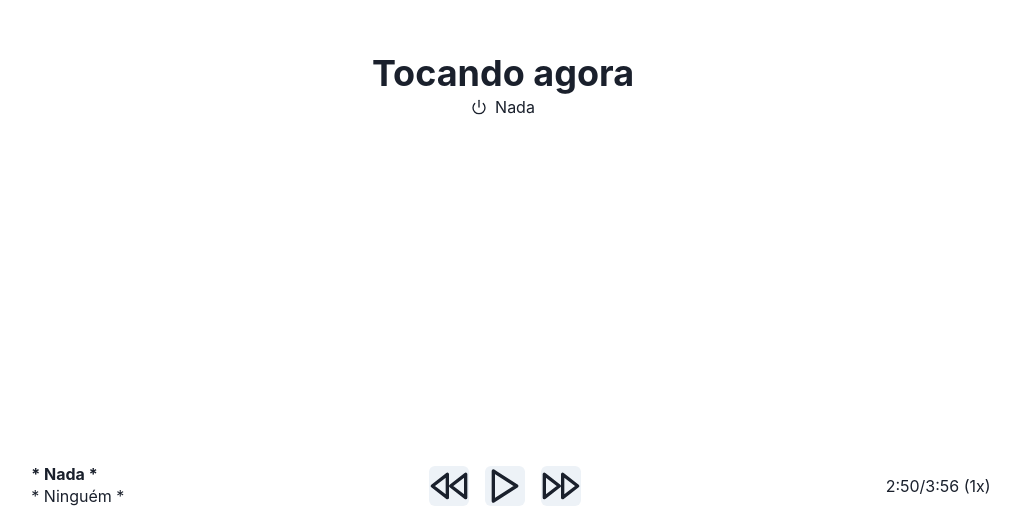
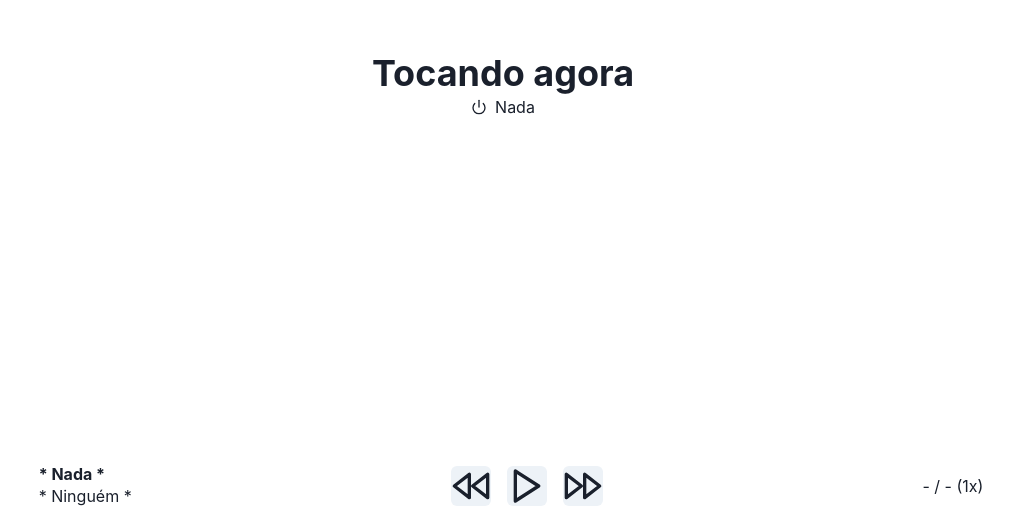
Before and after one commit to lucasew/podcastr-tds, a React (Create React App) app in the folder frontend/: page /now-playing in a window 1280 px wide. Shown: the part 292-800 px from the top of the page, without its empty margins (137-1157 px from the left). Built offline with nearby package versions, Linux system fonts and the light colour scheme.

Commit message:
play e botões funcionando
Signed-off-by: lucasew <lucas59356@gmail.com>

```diff
--- a/frontend/src/components/Player.tsx
+++ b/frontend/src/components/Player.tsx
@@ -1,22 +1,44 @@
 import { IconButton } from "@chakra-ui/button";
 import { Box, Flex, Heading } from "@chakra-ui/layout";
 import { Image, Text } from "@chakra-ui/react";
-import { useMemo } from "react";
-import { FiFastForward, FiPlay, FiRewind } from "react-icons/fi";
+import { decode } from 'he';
+import { useEffect, useMemo, useState } from "react";
+import { FiFastForward, FiPlay, FiRewind, FiPause } from "react-icons/fi";
 import { useNavigate } from "react-router-dom";
+import nop from "../hooks/nop";
 import { usePlayerState } from "../hooks/PlayerContext";
-import { decode } from 'he'
+import numberToTimeExpression from "./numberToTimeExpression";
 
 export default function PlayerComponent() {
   const playerState = usePlayerState()
   const playerEpisode = playerState?.episode.data
+  const [intervalTick, setIntervalTick] = useState(0)
+  useEffect(() => {
+    const interval = setInterval(() => {
+      console.log('tick')
+      setIntervalTick(i => i + 1)
+    }, 1000)
+    return () => clearInterval(interval)
+  }, [])
   const playerPercent = useMemo(() => {
+    nop(intervalTick)
     if (!playerEpisode) return 0
-    const rawPercentage = playerState.position / playerEpisode.duration
-    return rawPercentage > 100 ? 100 : rawPercentage
-  }, [playerState, playerEpisode])
+    if (!playerState.player.current) return 0
+    if (isNaN(playerState.player.current.duration)) return 0
+    const currentTime = playerState.player.current.currentTime
+    const size = playerState.player.current.duration
+    return currentTime / size
+  }, [intervalTick, playerEpisode, playerState?.player])
   const pos = Array(100).fill(true, 0, playerPercent).fill(false, playerPercent, 100);
   const navigate = useNavigate();
+  const playerCurrentState = useMemo(() => {
+    nop(intervalTick)
+    if (!playerState?.episode.data) return "- / - "
+    const pos = numberToTimeExpression(playerState.player.current.currentTime)
+    const size = numberToTimeExpression(playerState.player.current.duration)
+    console.log(pos, size)
+    return `${pos} / ${size}`
+  }, [intervalTick, playerState?.episode.data, playerState?.player])
   return (
     <>
       <Flex width="100%" direction="row" height="2px">
@@ -46,11 +68,31 @@ export default function PlayerComponent() {
           </Flex>
         </Flex>
         <Box>
-          <IconButton aria-label="voltar" as={FiRewind} />
-          <IconButton aria-label="play/pause" as={FiPlay} marginX="1rem" />
-          <IconButton aria-label="avançar" as={FiFastForward} />
+          <IconButton
+            onClick={() => playerState && (playerState.player.current.currentTime -= 30)}
+            aria-label="voltar"
+            as={FiRewind}
+          />
+          <IconButton
+            onClick={() => {
+              if (!playerState) return
+              if (playerState.player.current.paused) {
+                playerState.player.current.play()
+              } else {
+                playerState.player.current.pause()
+              }
+            }}
+            aria-label="play/pause"
+            as={!playerState ? FiPlay : playerState.player.current.paused ? FiPlay : FiPause}
+            marginX="1rem"
+          />
+          <IconButton
+            onClick={() => playerState && (playerState.player.current.currentTime += 30)}
+            aria-label="avançar"
+            as={FiFastForward}
+          />
         </Box>
-        <Text>2:50/3:56 (1x)</Text>
+        <Text>{playerCurrentState} (1x)</Text>
       </Flex>
     </>
   );
--- /dev/null
+++ b/frontend/src/components/numberToTimeExpression.ts
@@ -0,0 +1,6 @@
+export default function numberToTimeExpression(secs: number) {
+    const s = Math.floor(secs % 60)
+    const m = Math.floor((secs / 60) % 60)
+    const h = Math.floor(secs / 3600)
+    return `${h}:${m < 10 ? "0" : ""}${m}:${s < 10 ? "0" : ""}${s}`
+}
--- a/frontend/src/hooks/PlayerContext.tsx
+++ b/frontend/src/hooks/PlayerContext.tsx
@@ -1,4 +1,5 @@
-import React, { createContext, ReactNode, useContext, useEffect, useState } from "react";
+import React, { createContext, ReactNode, useContext, useEffect, useRef, useState } from "react";
+import { API_BASEURL } from "../constants";
 import { Maybe } from "../utils/Maybe";
 import { useEpisode } from "./useEpisode";
 
@@ -6,7 +7,7 @@ type PlayerContextState = Maybe<{
     jumpToItem: (id: number) => void
     jumpToPosition: (pos: number) => void
     episode: ReturnType<typeof useEpisode>
-    position: number
+    player: React.MutableRefObject<HTMLAudioElement>
 }>
 
 const _PlayerContext = createContext<PlayerContextState>(null)
@@ -18,16 +19,20 @@ type PlayerContextProps = {
 export function PlayerContext(props: PlayerContextProps) {
     const [podId, setPodId] = useState<Maybe<number>>(null)
     const episode = useEpisode(podId)
-    const [position, setPosition] = useState(0)
+    const audioRef = useRef(new Audio())
     useEffect(() => {
-        setPosition(0)
-    }, [episode])
+        audioRef.current.currentTime = 0
+        if (podId) {
+            audioRef.current.src = `${API_BASEURL}/api/public/episode/${podId}/listen`
+            audioRef.current.play()
+        }
+    }, [podId])
     return (
         <_PlayerContext.Provider value={{
             episode,
-            position,
             jumpToItem(id: number) { setPodId(id) },
-            jumpToPosition(pos: number) { setPosition(pos) }
+            jumpToPosition(pos: number) { audioRef.current.currentTime = pos },
+            player: audioRef
         }}>
             {props.children}
         </_PlayerContext.Provider>
--- /dev/null
+++ b/frontend/src/hooks/nop.ts
@@ -0,0 +1,5 @@
+/**
+ * Faz nada, só nerfa warning
+ * @param val qualquer coisa
+ */
+export default function nop(val: any) {}
```
